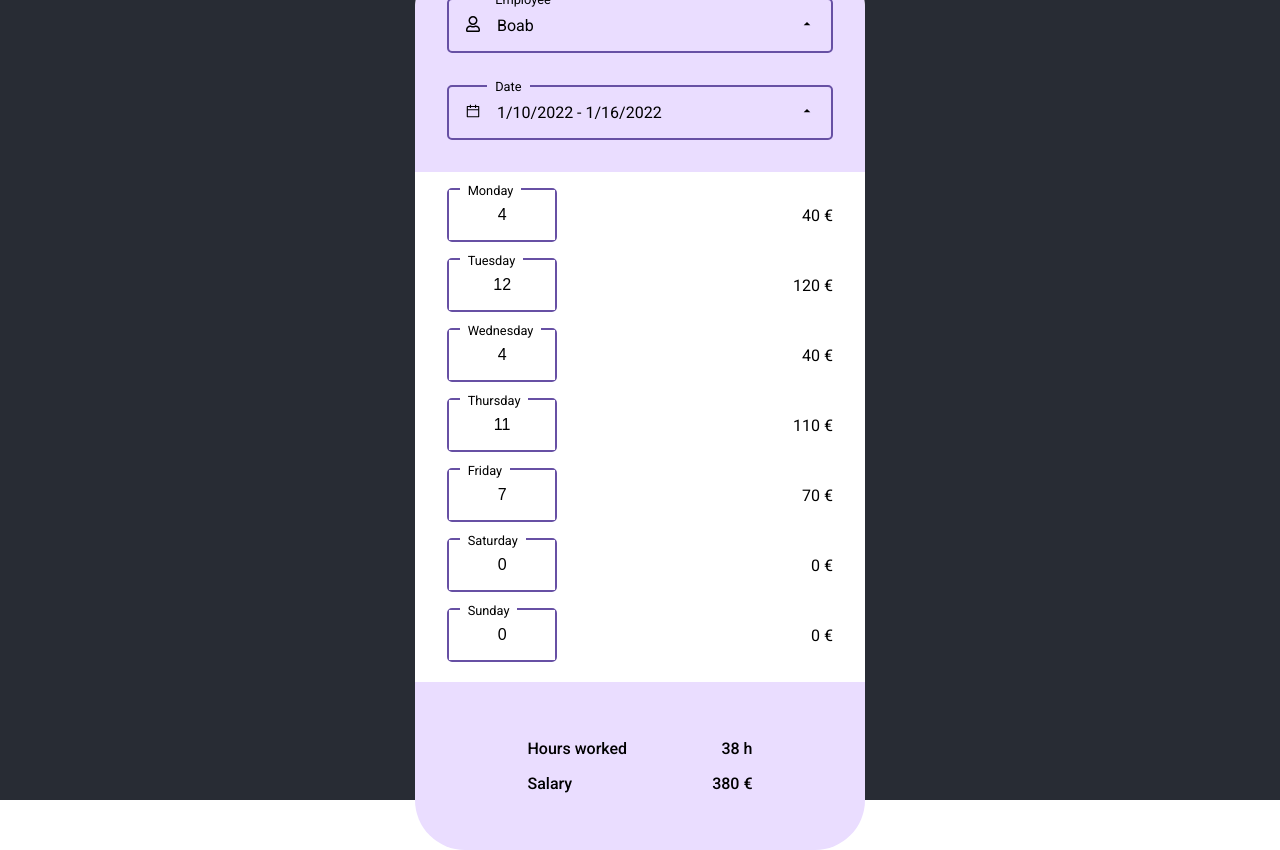
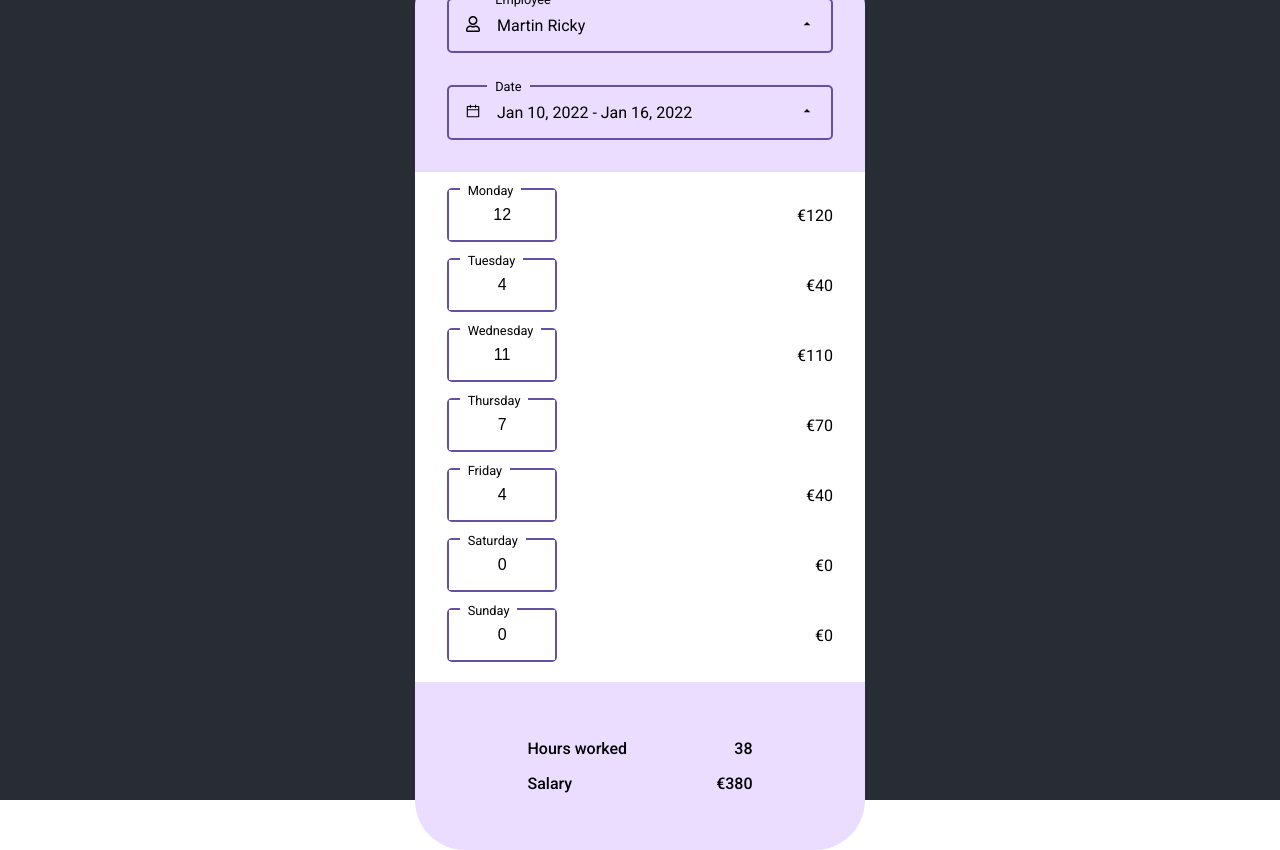
Before and after one commit to Gaccoo/sallary-calculator, a React (Create React App) app: page / in a window 1280 px wide. Built offline with nearby package versions, Linux system fonts and the light colour scheme; the HTML template or start-up script is replaced by a standard one.

Commit message:
Updated date and currency formatting, added surnames,

```diff
--- a/src/Generator.ts
+++ b/src/Generator.ts
@@ -30,6 +30,7 @@ export const getWeekRange = (date: Date) => ({
 });
 
 export const generateInitialData = () => {
+  const generateRandomNameIndex = () => Math.floor(Math.random() * names.length - 1);
   const emptyFiveWeeks = getLastFiveWeeks();
   const randomEmployeeCount = Math.floor(Math.random() * (20 - 10 + 1)) + 10;
   const emptyEmployeeArray = new Array(randomEmployeeCount).fill({});
@@ -39,7 +40,7 @@ export const generateInitialData = () => {
 
   return emptyEmployeeArray.map((item, index) => ({
     id: index,
-    name: names[Math.floor(Math.random() * names.length - 1)],
+    name: `${names[generateRandomNameIndex()]} ${names[generateRandomNameIndex()]}`,
     workHours: generateFiveWeekWorkHours(),
   }));
 };
--- a/src/components/Footer/Footer.tsx
+++ b/src/components/Footer/Footer.tsx
@@ -16,17 +16,15 @@ const Footer = ({
       <span>Hours worked</span>
       <span>
         {loading ? 0 : totalHours}
-        {' '}
-        h
       </span>
     </div>
 
     <div className={style.summaryRow}>
       <span>Salary</span>
       <span>
+        €
         {loading ? 0 : totalSalary}
-        {' '}
-        €
+
       </span>
     </div>
   </div>
--- a/src/components/Input/DateInput/DateInput.tsx
+++ b/src/components/Input/DateInput/DateInput.tsx
@@ -7,10 +7,20 @@ import { MdOutlineArrowDropUp } from 'react-icons/md';
 import style from '../input.module.scss';
 import DatePicker from '../DatePicker';
 
+type DateTimeFormatOptions = {
+  day: 'numeric' | '2-digit' | undefined
+  year: 'numeric' | '2-digit' | undefined
+  month: 'numeric' | '2-digit' | 'short' | 'long' | 'narrow' | undefined
+}
+
 type DateInputProps = {
   selectedWeek: Date[] | null
   onDateChange: (date: Date[]) => void
 }
+const options: DateTimeFormatOptions = {
+  day: 'numeric', month: 'short', year: 'numeric',
+};
+const formatDate = (input: Date) => input.toLocaleDateString('en-US', options);
 
 const DateInput = ({
   selectedWeek,
@@ -49,7 +59,7 @@ const DateInput = ({
               className={style.user}
             >
               {selectedWeek
-                ? `${selectedWeek[0].toLocaleDateString()} - ${selectedWeek[6].toLocaleDateString()}`
+                ? `${formatDate(selectedWeek[0])} - ${formatDate(selectedWeek[6])}`
                 : 'Select Date'}
             </div>
             <MdOutlineArrowDropUp />
--- a/src/components/Row/Row.tsx
+++ b/src/components/Row/Row.tsx
@@ -54,7 +54,7 @@ const Row = ({
     </div>
 
     <div className={style.sum}>
-      {`${workHoursFormatted.salary} €`}
+      {`€${workHoursFormatted.salary}`}
     </div>
   </div>
 );
```
